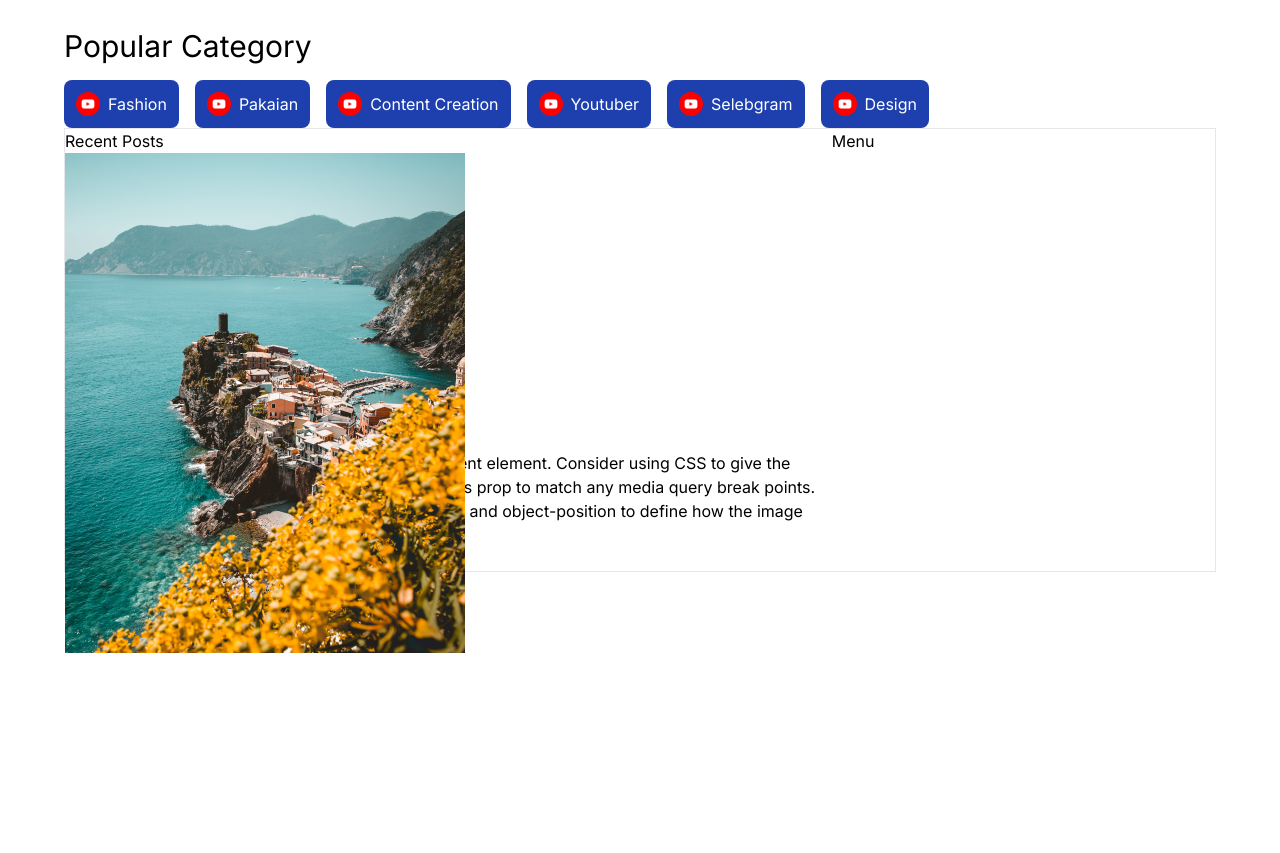
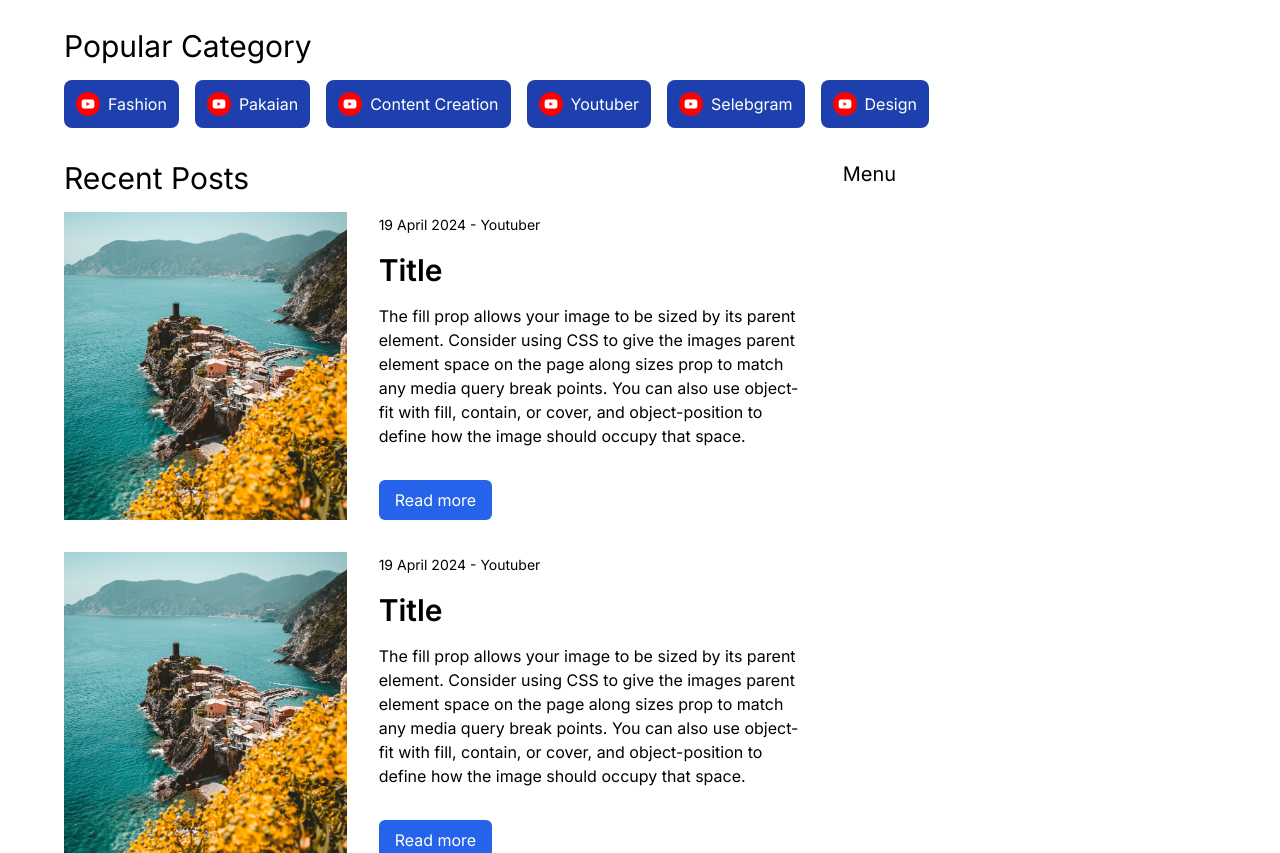
Before and after one commit to alvin-al/alvin-blog, a Next.js app: page / in a window 1280 px wide. Shown: the part 700-1553 px from the top of the page. Before the commit the page ends 1353 px from the top, so only its background shows below. Built offline with nearby package versions, Linux system fonts and the light colour scheme.

Commit message:
Editing card list

```diff
--- a/src/app/page.js
+++ b/src/app/page.js
@@ -11,7 +11,7 @@ export default function Home() {
     <main>
       <Featured />
       <CategoryList />
-      <div className="flex border">
+      <div className="flex gap-8 mb-96">
         <CardList />
         <Menu />
       </div>
--- a/src/components/card/Card.jsx
+++ b/src/components/card/Card.jsx
@@ -1,17 +1,23 @@
+'use client';
+
+
 import React from "react";
 import Image from "next/image"
 
 const Card = () => {
   return (
-    <div>
-        <div className="max-w-[400px] h-[250px] relative">
-            <Image src="/culture.png" alt="culture" width={700} height={500} objectFit="cover" sizes=""/>
+    <div className="flex gap-8 h-max pr-2">
+        <div className="w-2/5 relative ">
+            <Image src="/culture.png" alt="culture" layout="fill" objectFit="cover"/>
         </div>
-        <div>
-            <div>Date - Category</div>
-            <div>Title</div>
-            <div>The fill prop allows your image to be sized by its parent element. Consider using CSS to give the images parent element space on the page along sizes prop to match any media query break points. You can also use object-fit with fill, contain, or cover, and object-position to define how the image should occupy that space.</div>
-            <button>Read more</button>
+        <div className="w-3/5 flex flex-col">
+            <div>
+              <span className="text-sm">19 April 2024 - </span>
+              <span className="text-sm">Youtuber</span>
+            </div>
+            <div className="text-3xl my-4 font-semibold">Title</div>
+            <div className="mb-8">The fill prop allows your image to be sized by its parent element. Consider using CSS to give the images parent element space on the page along sizes prop to match any media query break points. You can also use object-fit with fill, contain, or cover, and object-position to define how the image should occupy that space.</div>
+            <button className="px-4 py-2 rounded-md bg-blue-600 text-white w-max">Read more</button>
         </div>
     </div>
   );
--- a/src/components/cardList/CardList.jsx
+++ b/src/components/cardList/CardList.jsx
@@ -4,8 +4,15 @@ import Card from "../card/Card";
 const CardList = () => {
   return (
     <div className="flex-grow w-4/6">
-        <h1>Recent Posts</h1>
-        <Card />
+        <h1 className="text-3xl mb-4">Recent Posts</h1>
+        <div className="flex flex-col gap-8">
+          <Card />
+          <Card />
+          <Card />
+          <Card />
+          <Card />
+        </div>
+
     </div>
   );
 };
--- a/src/components/categoryList/CategoryList.jsx
+++ b/src/components/categoryList/CategoryList.jsx
@@ -4,7 +4,7 @@ import List from "./List";
 const CategoryList = () => {
 
   return (
-    <div>
+    <div className="mb-8">
       <h2 className="text-3xl mb-4">Popular Category</h2>
       <div className="flex flex-row gap-4 w-full flex-wrap">
         <List src="/" title="Fashion" img="/youtube.png" />
--- a/src/components/menu/Menu.jsx
+++ b/src/components/menu/Menu.jsx
@@ -3,7 +3,7 @@ import React from "react";
 const Menu = () => {
   return(
      <div className="flex-grow w-2/6">
-        Menu
+        <h1 className="text-xl mb-4">Menu</h1>
      </div>
   );
 };
```
